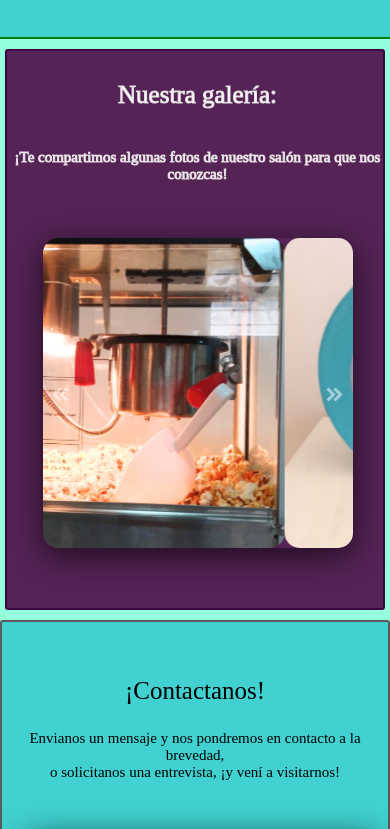
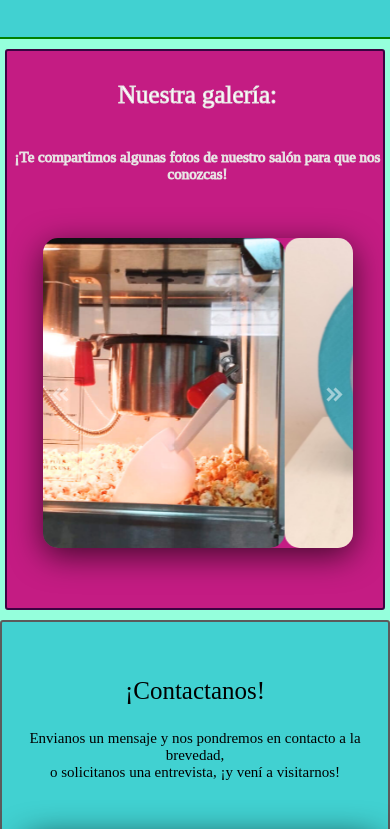
Before and after one commit to KevPF98/Salon-de-fiestas, a plain HTML site: page index.html in a window 390 px wide. Shown: the part 1880-2709 px from the top of the page. Drawn offline with nearby package versions, Linux system fonts and the light colour scheme; a web font is replaced by a local one.

Commit message:
responsive

```diff
--- a/index.css
+++ b/index.css
@@ -200,7 +200,7 @@ main{
     margin-top: 60px;
     margin-left: 50px;
     margin-right: 50px;
-    background-color: rgb(85, 35, 85);
+    background-color: rgb(196, 28, 131);
     border-radius: 3px;
     text-align: center;
     display: flex;
```
